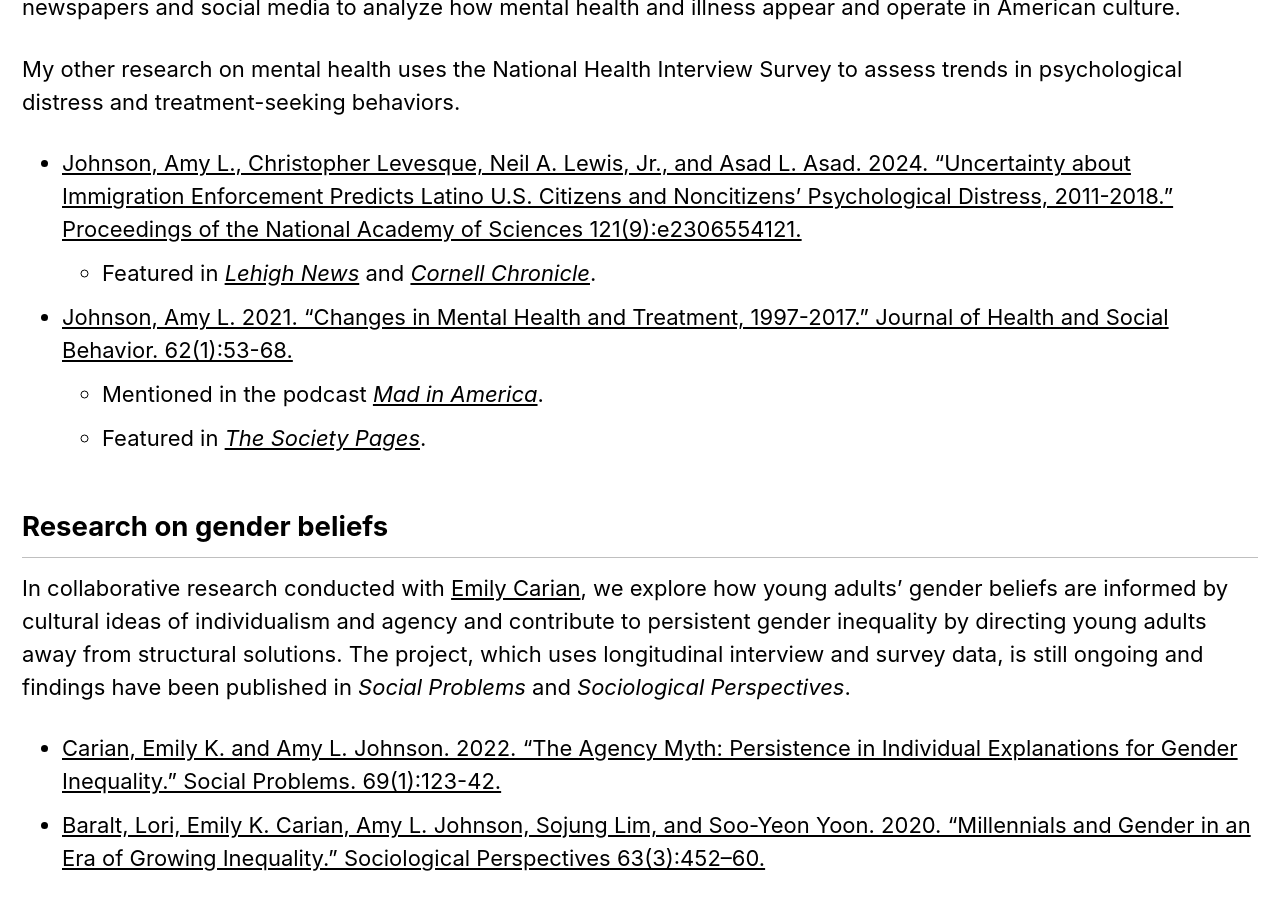
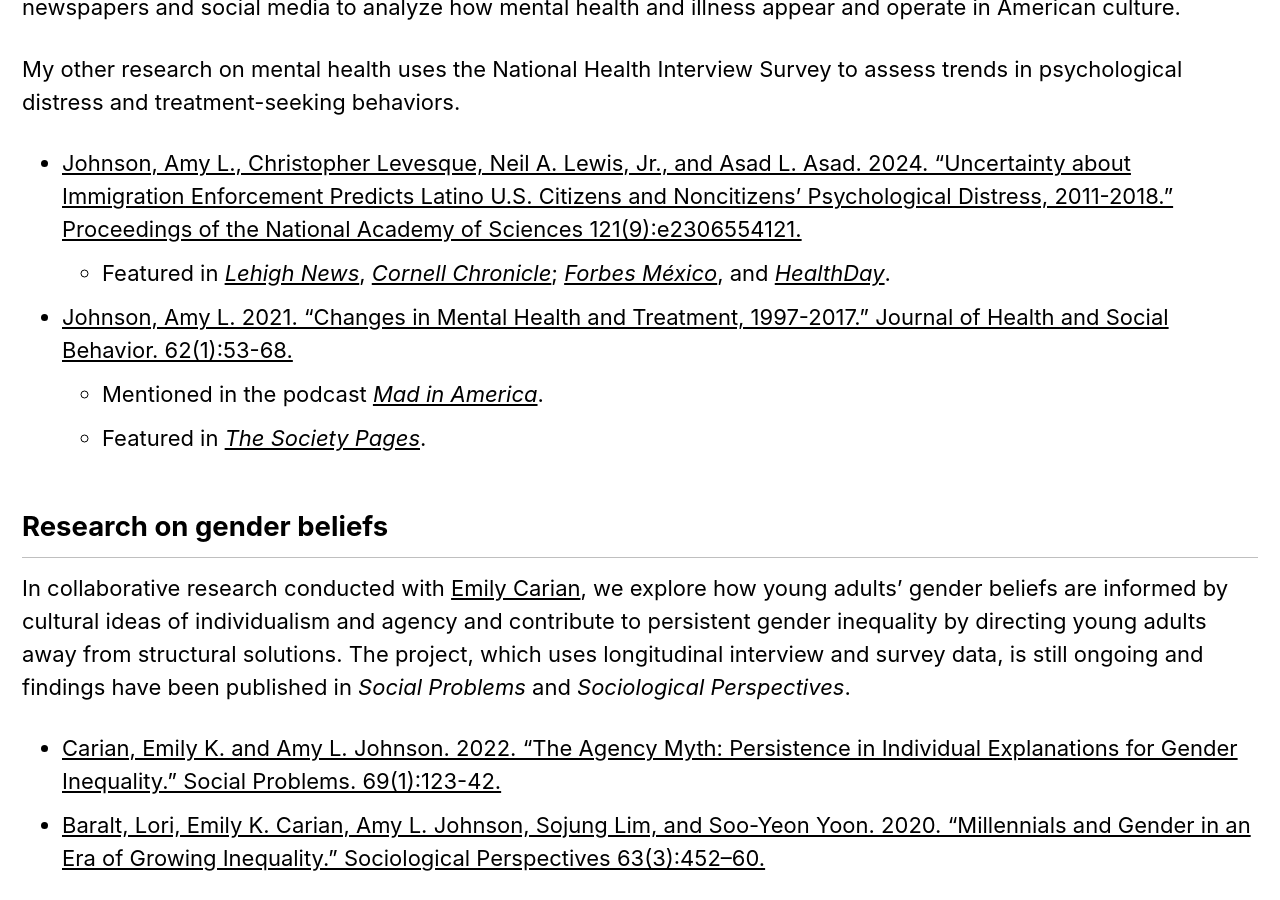
Before and after one commit to aljohnson-soc/aljohnson-soc.github.io, a Jekyll site: the page built from _pages/research.md, in a window 1280 px wide and 900 px high, scrolled down 375 px. Built offline with Jekyll 4.4.1, drawn with Linux system fonts in a browser that asks for light colours; cached includes are drawn as plain includes.

Commit message:
Update research.md

```diff
--- a/_pages/research.md
+++ b/_pages/research.md
@@ -13,7 +13,7 @@ In my first book project, I am using computational and qualitative text analysis
 My other research on mental health uses the National Health Interview Survey to assess trends in psychological distress and treatment-seeking behaviors.
 
 - [Johnson, Amy L., Christopher Levesque, Neil A. Lewis, Jr., and Asad L. Asad. 2024. “Uncertainty about Immigration Enforcement Predicts Latino U.S. Citizens and Noncitizens’ Psychological Distress, 2011-2018.” Proceedings of the National Academy of Sciences 121(9):e2306554121.](https://www.pnas.org/doi/10.1073/pnas.2306554121)
-    - Featured in [*Lehigh News*](https://www2.lehigh.edu/news/study-threat-of-deportation-leads-to-psychological-distress-among-both-latino-citizens-and) and [*Cornell Chronicle*](https://news.cornell.edu/stories/2024/02/deportation-threat-worsens-latinos-anxiety-mental-health).
+    - Featured in [*Lehigh News*](https://www2.lehigh.edu/news/study-threat-of-deportation-leads-to-psychological-distress-among-both-latino-citizens-and), [*Cornell Chronicle*](https://news.cornell.edu/stories/2024/02/deportation-threat-worsens-latinos-anxiety-mental-health); [*Forbes México*](https://www.forbes.com.mx/asi-es-como-la-amenaza-de-deportacion-afecta-la-salud-mental-de-los-latinos-en-eu/), and [*HealthDay*](https://www.healthday.com/health-news/mental-health/political-changes-are-stressing-hispanic-americans-study).
 - [Johnson, Amy L. 2021. “Changes in Mental Health and Treatment, 1997-2017.” Journal of Health and Social Behavior. 62(1):53-68.](https://doi.org/10.1177/0022146520984136)
     - Mentioned in the podcast [*Mad in America*](https://www.madinamerica.com/2022/05/failings-mental-health-dangerous/).
     - Featured in [*The Society Pages*](https://thesocietypages.org/discoveries/2021/03/24/mental-health-treatment-seeking-not-distress-increasing-for-all/).
```
